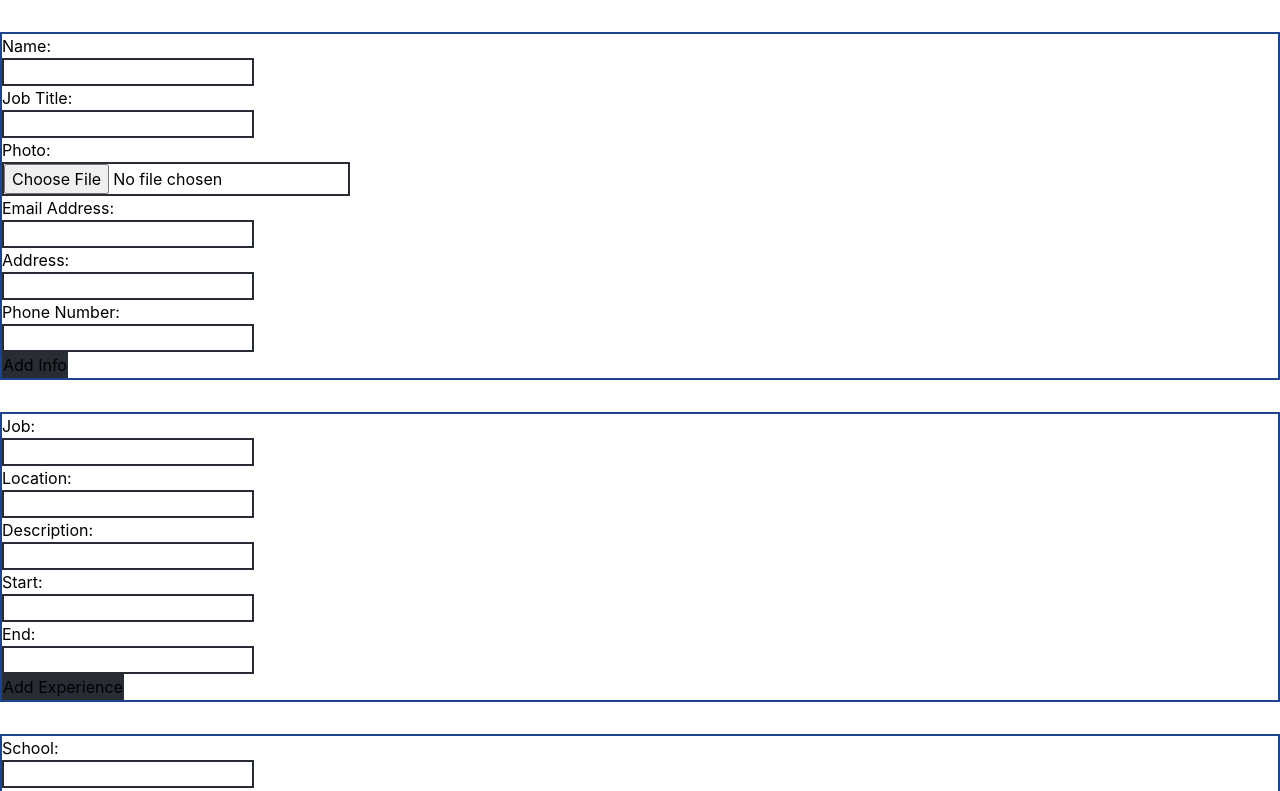
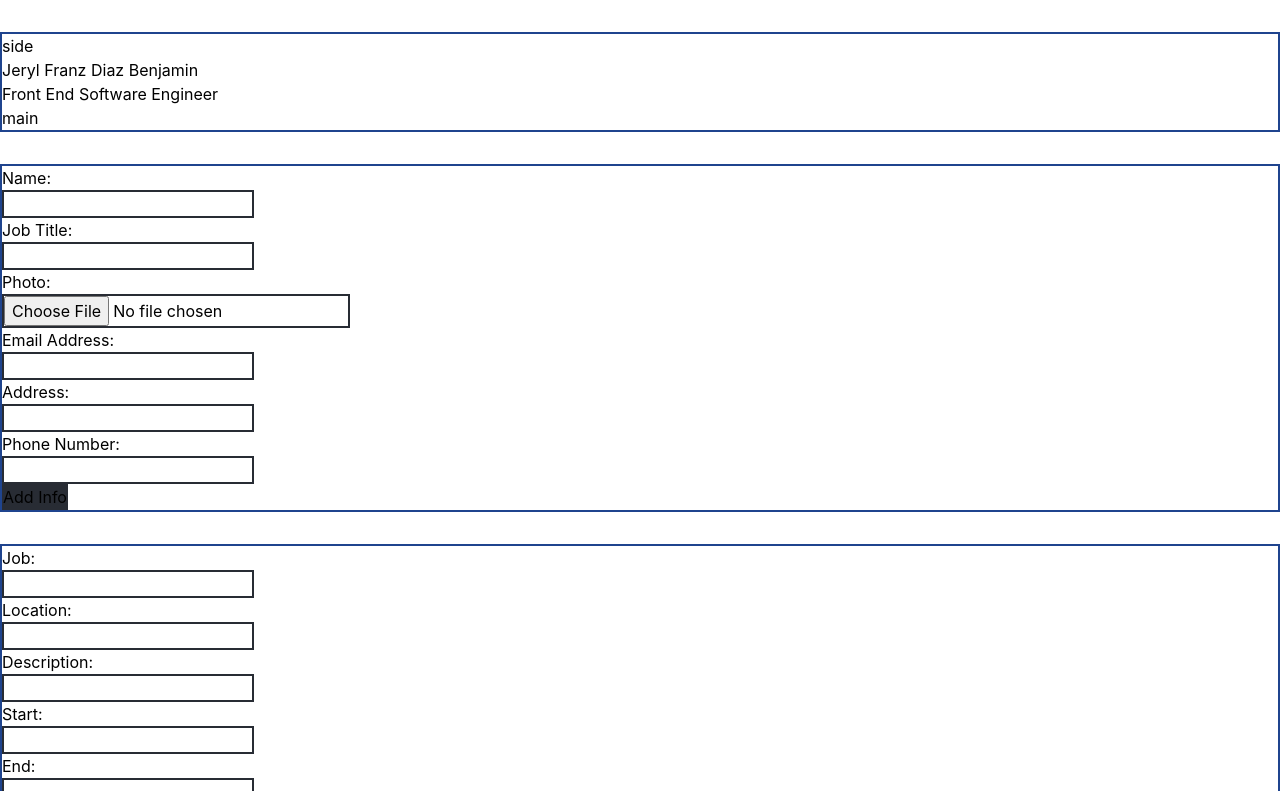
Before and after one commit to Sty6x/cv-application-maker, a React (Create React App) app: page / in a window 1280 px wide. Shown: the top 791 px of the page. Built offline with nearby package versions, Linux system fonts and the light colour scheme.

Commit message:
appened cv components to cv body

```diff
--- a/src/App.js
+++ b/src/App.js
@@ -7,6 +7,8 @@ import SkillInput from "./components/skill-component/skillInput";
 import EducationInput from "./components/education-component/educationInput";
 import EducationList from "./components/education-component/educationList";
 import PersonalInfoInput from "./components/personalInfo-component/personalInfoInput";
+import CVbody from "./components/cv-components/cvBody";
+
 class App extends React.Component {
 	constructor(props) {
 		super(props);
@@ -276,6 +278,7 @@ class App extends React.Component {
 		// Lists should be in another component to display the users input details
 		return (
 			<div id="app-container">
+				<CVbody/>
 				<div id="personal-info">
 					<PersonalInfoInput
 						addPersonalInfo={this.addPersonalInfo}
--- a/src/components/cv-components/cvHead.js
+++ b/src/components/cv-components/cvHead.js
@@ -6,7 +6,9 @@ class CVhead extends React.Component {
 	}
 
 	render() {
-		return <PersonalInfoHeader />;
+		return (
+				<PersonalInfoHeader />
+		);
 	}
 }
 
--- a/src/components/cv-components/cvMain.js
+++ b/src/components/cv-components/cvMain.js
@@ -0,0 +1,17 @@
+import React from "react";
+
+class CVmain extends React.Component{
+    constructor(props){
+        super(props)
+    }
+
+    render(){
+        return(
+            <div id="cv-main-container">
+                main
+            </div>
+        )
+    }
+}
+
+export default CVmain
--- a/src/components/cv-components/cvSide.js
+++ b/src/components/cv-components/cvSide.js
@@ -9,7 +9,7 @@ class CVside extends React.Component{
     render(){
         return(
             <div id="cv-side">
-
+                side
             </div>
         )
     }
```
Also changed, not shown: src/components/cv-components/cvBody.js (+4 -5 lines).
